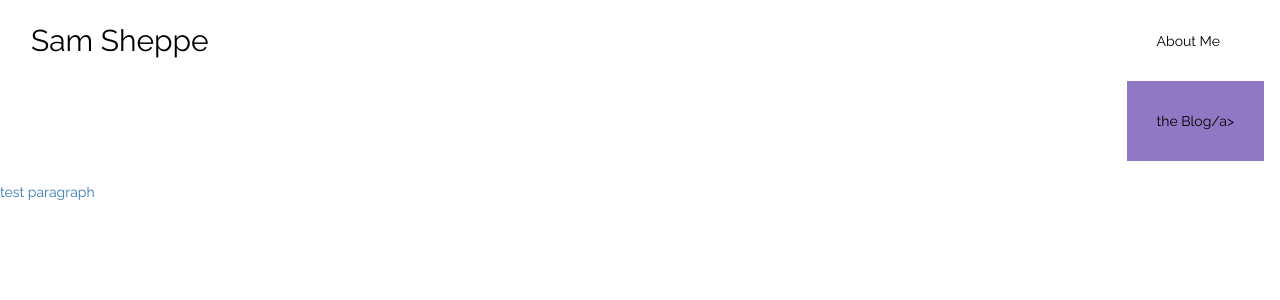
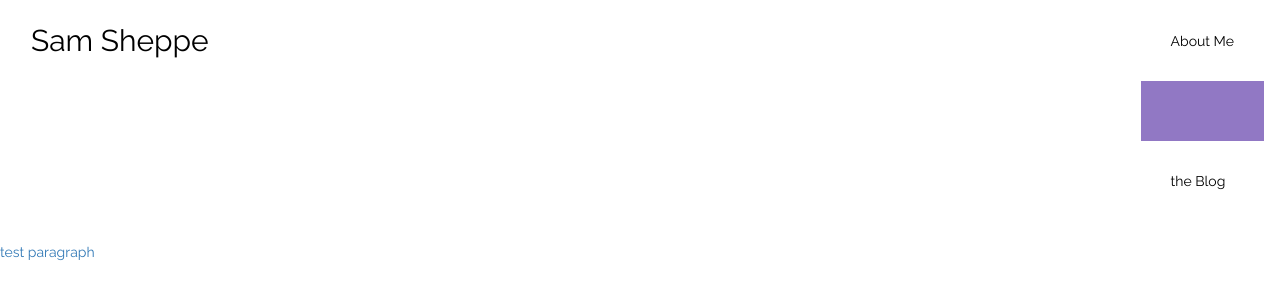
Before and after one commit to ssheppe/ssheppe.github.io, a plain HTML site: page blog.html in a window 1280 px wide. Drawn offline with nearby package versions, Linux system fonts and the light colour scheme.

Commit message:
blog update 2

```diff
--- a/blog.html
+++ b/blog.html
@@ -28,7 +28,7 @@
 		      <!--   <li class="nav"><a href="contact.html">Contact</a></li>
 		        <li class="nav"><a href="lists.html">Lists</a></li> -->
 		        <li><a href="about.html">About Me</a></li>
-		        <li class="nav active"><a href="blog.html">the Blog/a></li>
+		        <li><a class="nav active"><a href="blog.html">the Blog</li>
 		      </ul>
 		    </div>
 		  </div>
```
Also changed, not shown: about.html (+1 -1 lines), index.html (+1 -1 lines).
